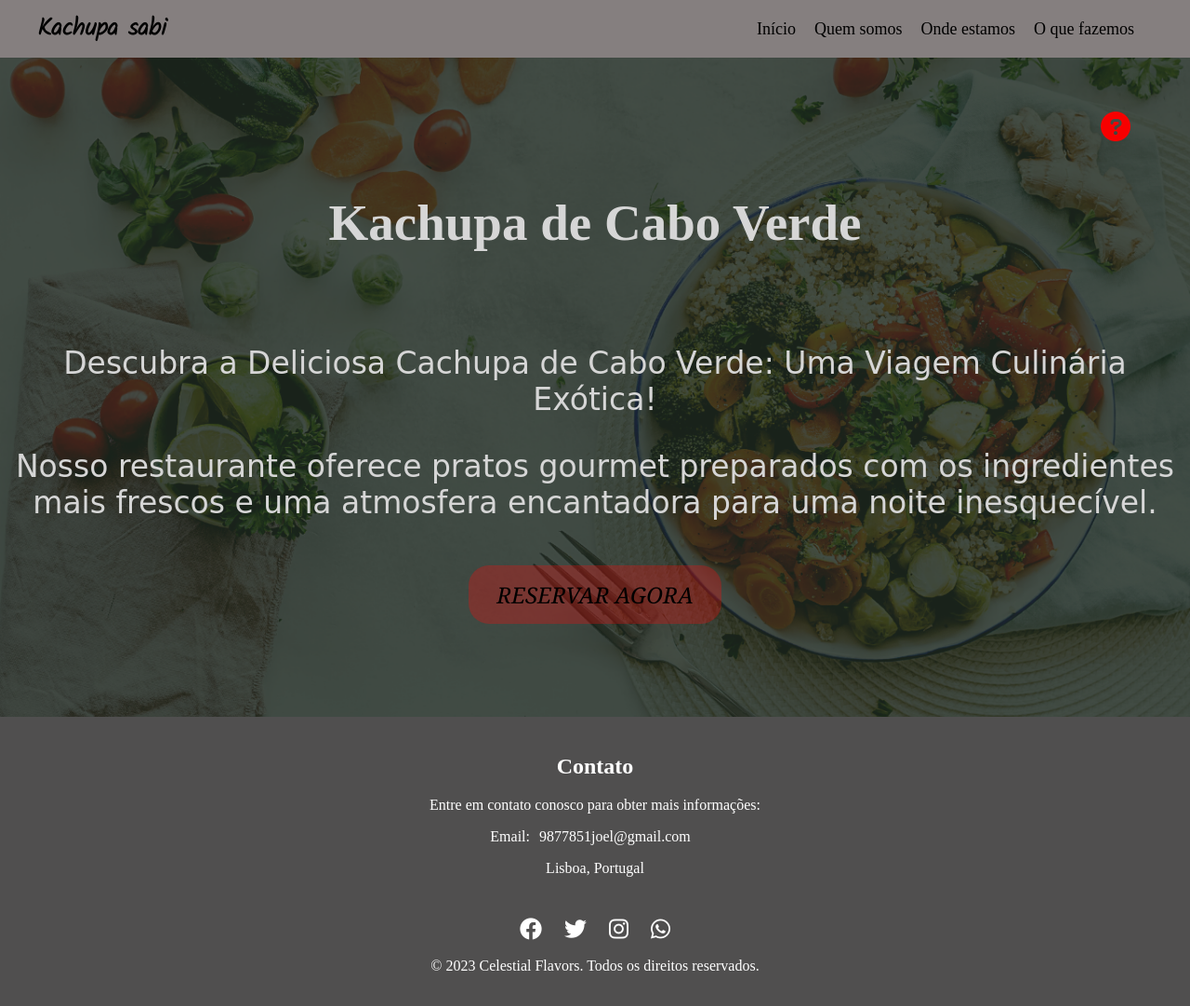
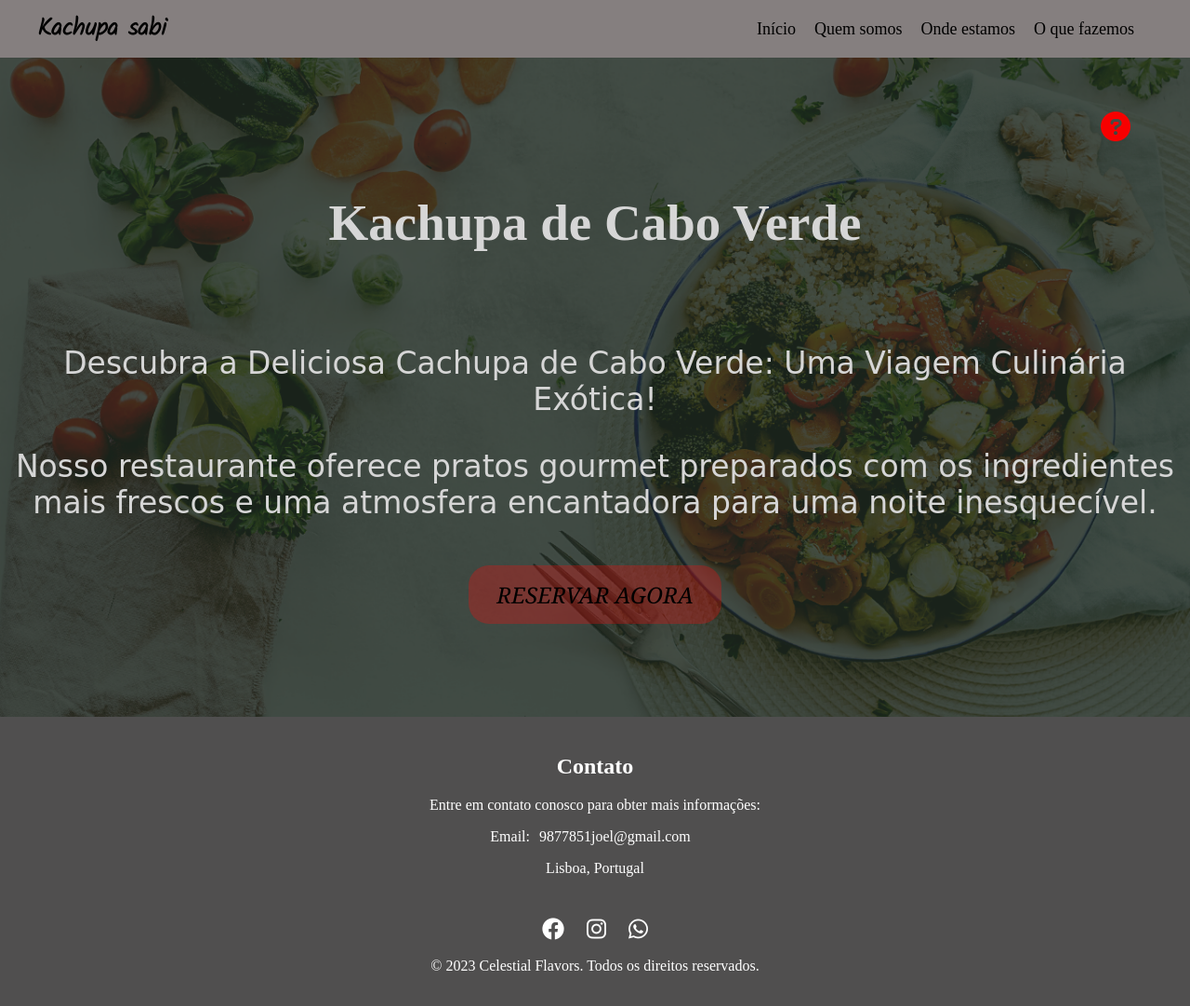
Before and after one commit to getcode7/fp, a plain HTML site: page index.html in a window 1280 px wide. Shown: the whole page at 93% size. Drawn offline with Linux system fonts and the light colour scheme.

Commit message:
Watsap link adicionado

```diff
--- a/index.html
+++ b/index.html
@@ -47,9 +47,9 @@
 
         <div class="social-icons">
             <a href="https://www.facebook.com/profile.php?id=61551348073617" target="_blank" rel="noopener noreferre"><i class="fab fa-facebook"></i></a>
-            <a href="https://twitter.com/seuperfil" target="_blank" rel="noopener noreferrer"><i class="fab fa-twitter"></i></a>
             <a href="https://www.instagram.com/" target="_blank" rel="noopener noreferrer"><i class="fab fa-instagram"></i></a>
-            <a href="https://api.whatsapp.com/send?phone=+351937345119" target="_blank" rel="noopener noreferrer"><i class="fab fa-whatsapp"></i></a>
+            <a href="https://api.whatsapp.com/send?phone=+351937345119&text=Olá, quero saber mais." target="_blank" rel="noopener noreferrer"><i class="fab fa-whatsapp"></i></a>
+
 
 
 
```
